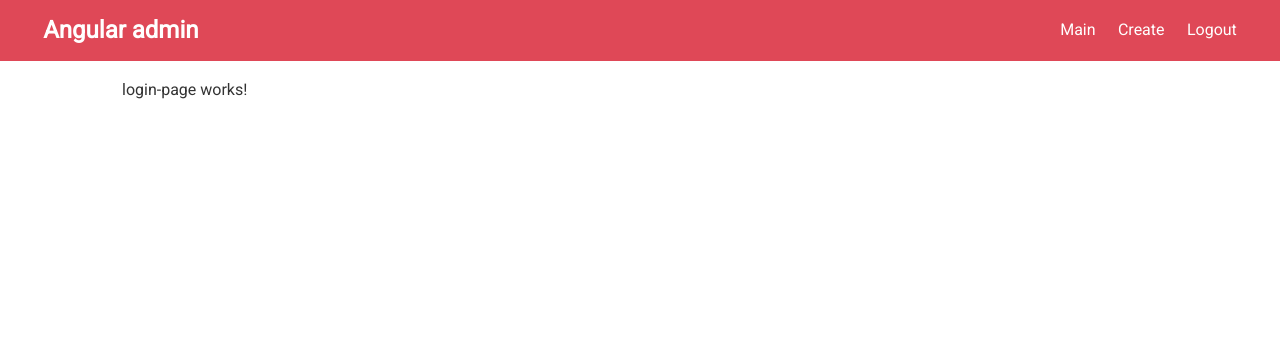
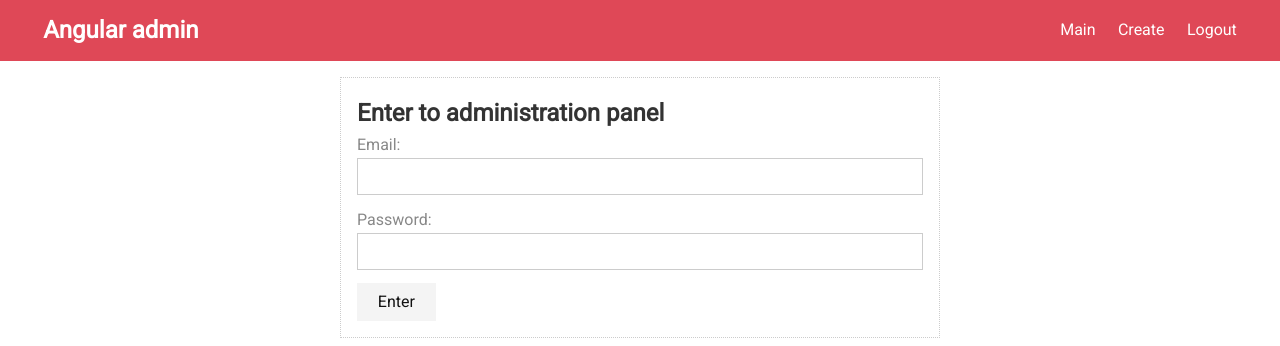
Before and after one commit to Gchapliy/angular-blog, an Angular app: page /admin/login in a window 1280 px wide. Shown: the top 346 px of the page. Built offline with nearby package versions, Linux system fonts and the light colour scheme.

Commit message:
login page

```diff
--- a/src/app/admin/admin.module.ts
+++ b/src/app/admin/admin.module.ts
@@ -6,6 +6,7 @@ import {LoginPageComponent} from './login-page/login-page.component';
 import { DashboardPageComponent } from './dashboard-page/dashboard-page.component';
 import { CreatePageComponent } from './create-page/create-page.component';
 import { EditPageComponent } from './edit-page/edit-page.component';
+import {FormsModule, ReactiveFormsModule} from '@angular/forms';
 
 @NgModule({
   declarations: [
@@ -17,6 +18,8 @@ import { EditPageComponent } from './edit-page/edit-page.component';
   ],
   imports: [
     CommonModule,
+    FormsModule,
+    ReactiveFormsModule,
     RouterModule.forChild([
       {
         path: '', component: AdminLayoutComponent, children: [
--- a/src/app/admin/login-page/login-page.component.html
+++ b/src/app/admin/login-page/login-page.component.html
@@ -1 +1,38 @@
-<p>login-page works!</p>
+<form class="card" [formGroup]="form" (ngSubmit)="submit()">
+  <h2>Enter to administration panel</h2>
+
+  <!--  class invalid will be added if check wil not be done-->
+  <div
+    class="form-control"
+    [ngClass]="{invalid: form.get('email').touched && form.get('email').invalid}"
+  >
+    <label for="email">Email:</label>
+    <input type="email" id="email">
+    <div
+      *ngIf="form.get('email').touched && form.get('email').invalid"
+      class="validation">
+      <small *ngIf="form.get('email').errors.required">Enter email field</small>
+      <small *ngIf="form.get('email').errors.email">Email field must be correct</small>
+    </div>
+  </div>
+
+  <div
+    class="form-control"
+    [ngClass]="{invalid: form.get('password').touched && form.get('password').invalid}"
+  >
+    <label for="password">Password:</label>
+    <input type="email" id="password">
+    <div
+      *ngIf="form.get('password').touched && form.get('password').invalid"
+      class="validation">
+      <small>error</small>
+    </div>
+  </div>
+
+  <button
+    type="submit"
+    class="btn btn-primary"
+    [disabled]="form.invalid"
+  >Enter
+  </button>
+</form>
--- a/src/app/admin/login-page/login-page.component.scss
+++ b/src/app/admin/login-page/login-page.component.scss
@@ -0,0 +1,4 @@
+form{
+  max-width: 600px;
+  margin: 0 auto;
+}
--- a/src/app/admin/login-page/login-page.component.ts
+++ b/src/app/admin/login-page/login-page.component.ts
@@ -1,4 +1,5 @@
-import { Component, OnInit } from '@angular/core';
+import {Component, OnInit} from '@angular/core';
+import {FormControl, FormGroup, Validators} from '@angular/forms';
 
 @Component({
   selector: 'app-login-page',
@@ -6,10 +7,26 @@ import { Component, OnInit } from '@angular/core';
   styleUrls: ['./login-page.component.scss']
 })
 export class LoginPageComponent implements OnInit {
+  form: FormGroup;
 
-  constructor() { }
+  constructor() {
+  }
 
   ngOnInit(): void {
+    this.form = new FormGroup({
+      email: new FormControl(null, [
+        Validators.required,
+        Validators.email]),
+      password: new FormControl(null, [
+        Validators.required,
+        Validators.minLength(6)
+      ])
+    });
   }
 
+  submit(): void {
+    if (this.form.invalid) {
+      return;
+    }
+  }
 }
```
